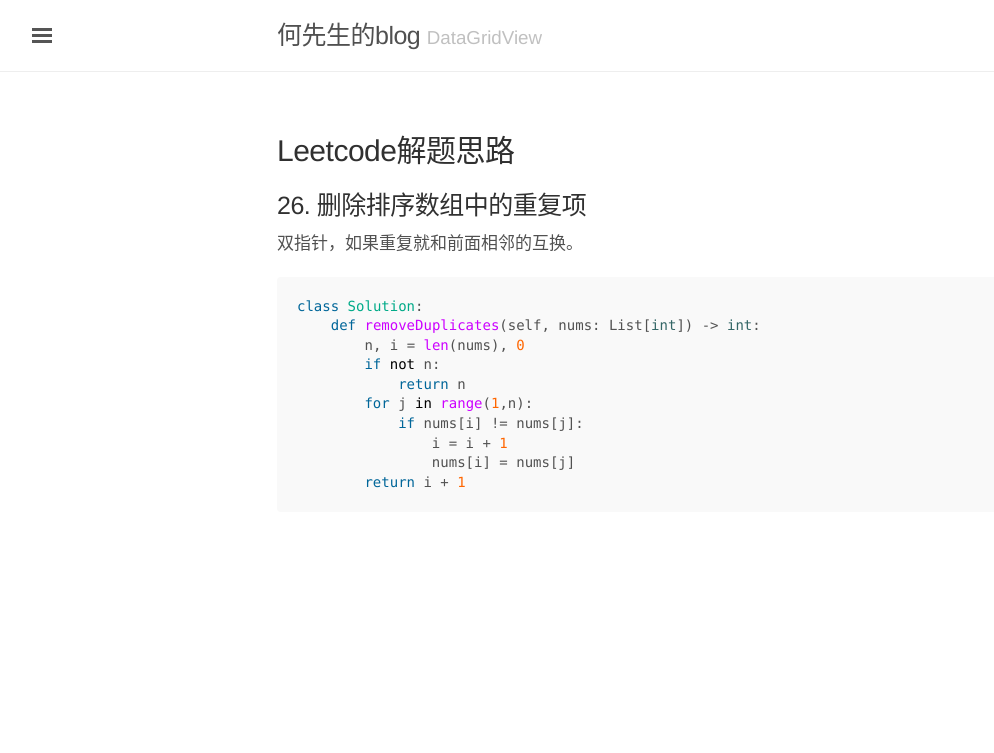
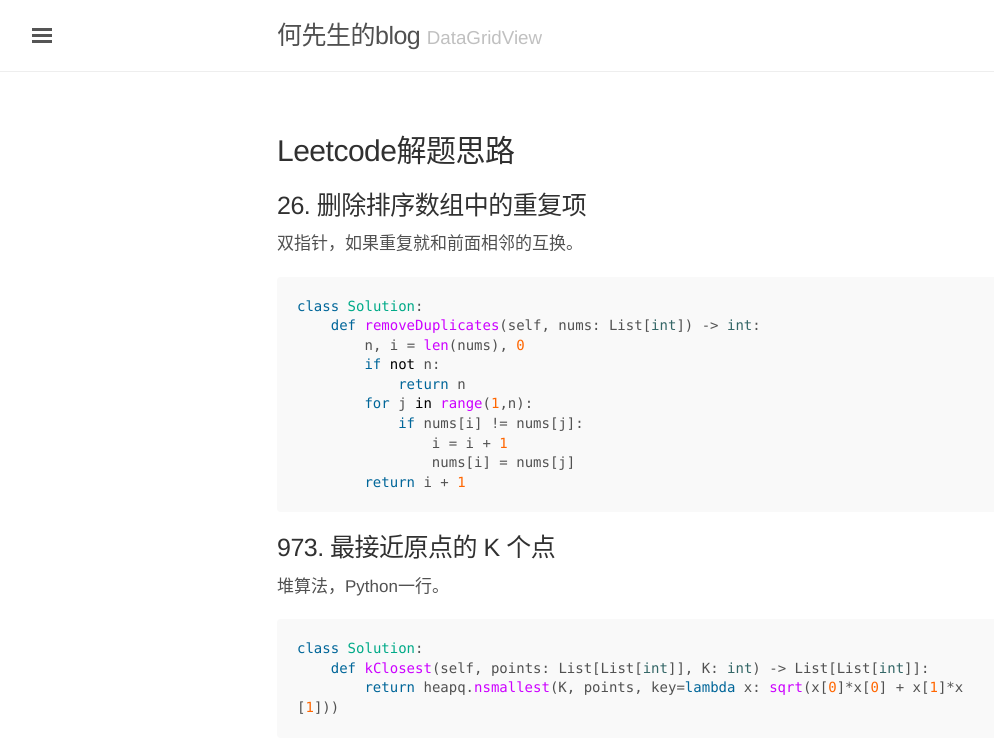
Before and after one commit to datagridview/blog, a Jekyll site: the page built from _posts/2020-05-22-Leetcode.md, in a window 1280 px wide. Shown: the top 753 px of the page, without its empty margins (3-997 px from the left). Built offline with Jekyll 4.4.1, drawn with Linux system fonts in a browser that asks for light colours; comment, search, counter and statistics services are not loaded.

Commit message:
update LeetCode

````diff
--- a/_posts/2020-05-22-Leetcode.md
+++ b/_posts/2020-05-22-Leetcode.md
@@ -17,3 +17,11 @@ class Solution:
                 nums[i] = nums[j]
         return i + 1
 ```
+
+## 973. 最接近原点的 K 个点
+堆算法，Python一行。
+```python
+class Solution:
+    def kClosest(self, points: List[List[int]], K: int) -> List[List[int]]:
+        return heapq.nsmallest(K, points, key=lambda x: sqrt(x[0]*x[0] + x[1]*x[1]))
+```
````
